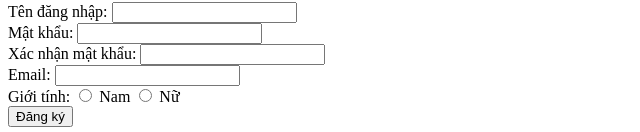
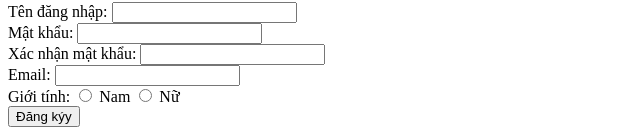
Before and after one commit to phankhacdientrang/session01, a plain HTML site: page session02-form-table/test.html in a window 1280 px wide. Shown: the part 1412-1544 px from the top of the page, 0-640 px from the left. Drawn offline with Linux system fonts and the light colour scheme.

Commit message:
form, table

```diff
--- a/session02-form-table/test.html
+++ b/session02-form-table/test.html
@@ -227,7 +227,7 @@ list: lựa chọn nhiều hạng mục từ một danh sách.-->
       <input type="radio" id="female" name="gender" value="female" required />
       <label for="female">Nữ</label><br />
 
-      <input type="submit" value="Đăng ký" />
+      <input type="submit" value="Đăng kýy" />
     </form>
   </body>
 </html>
```
